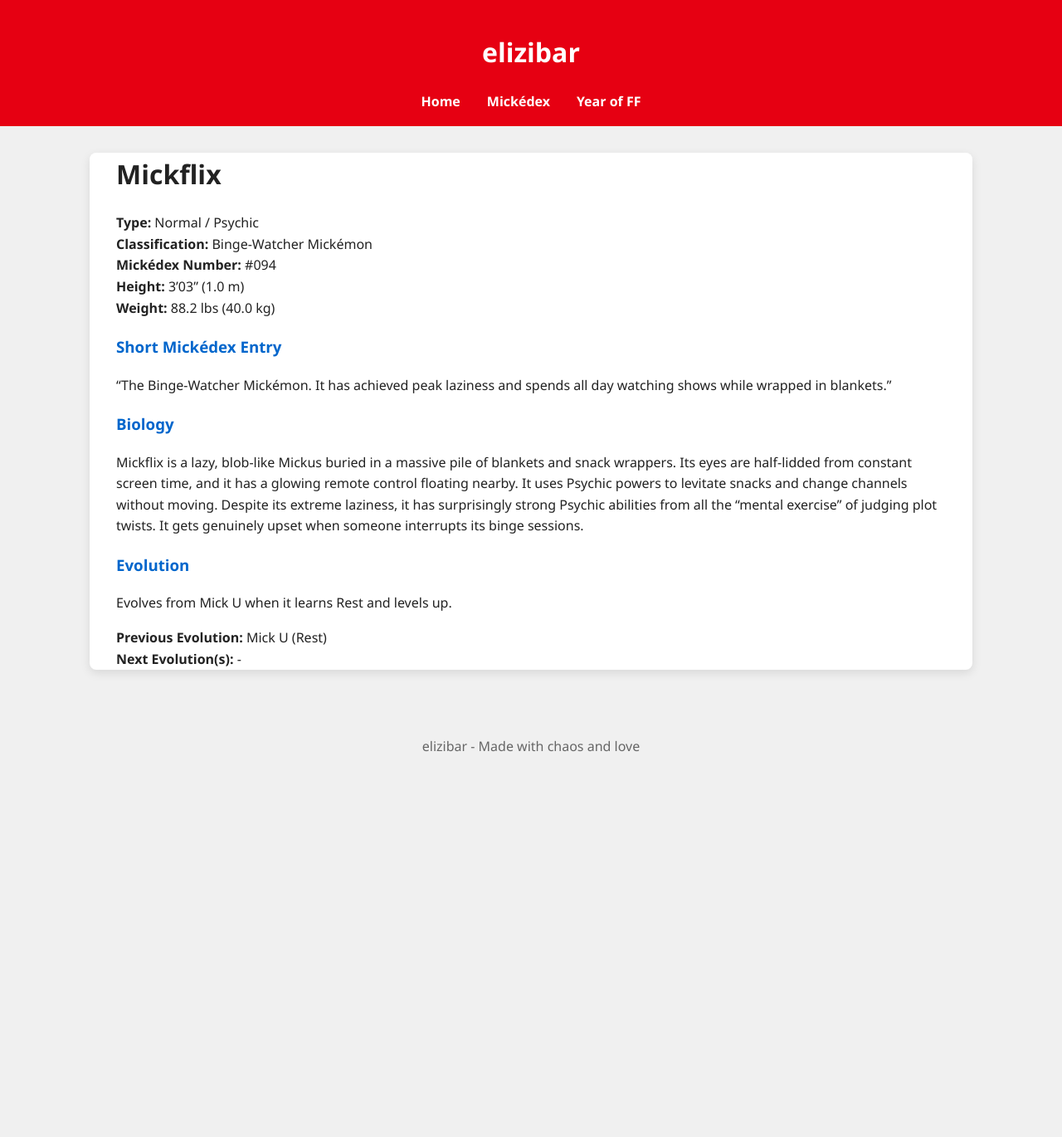
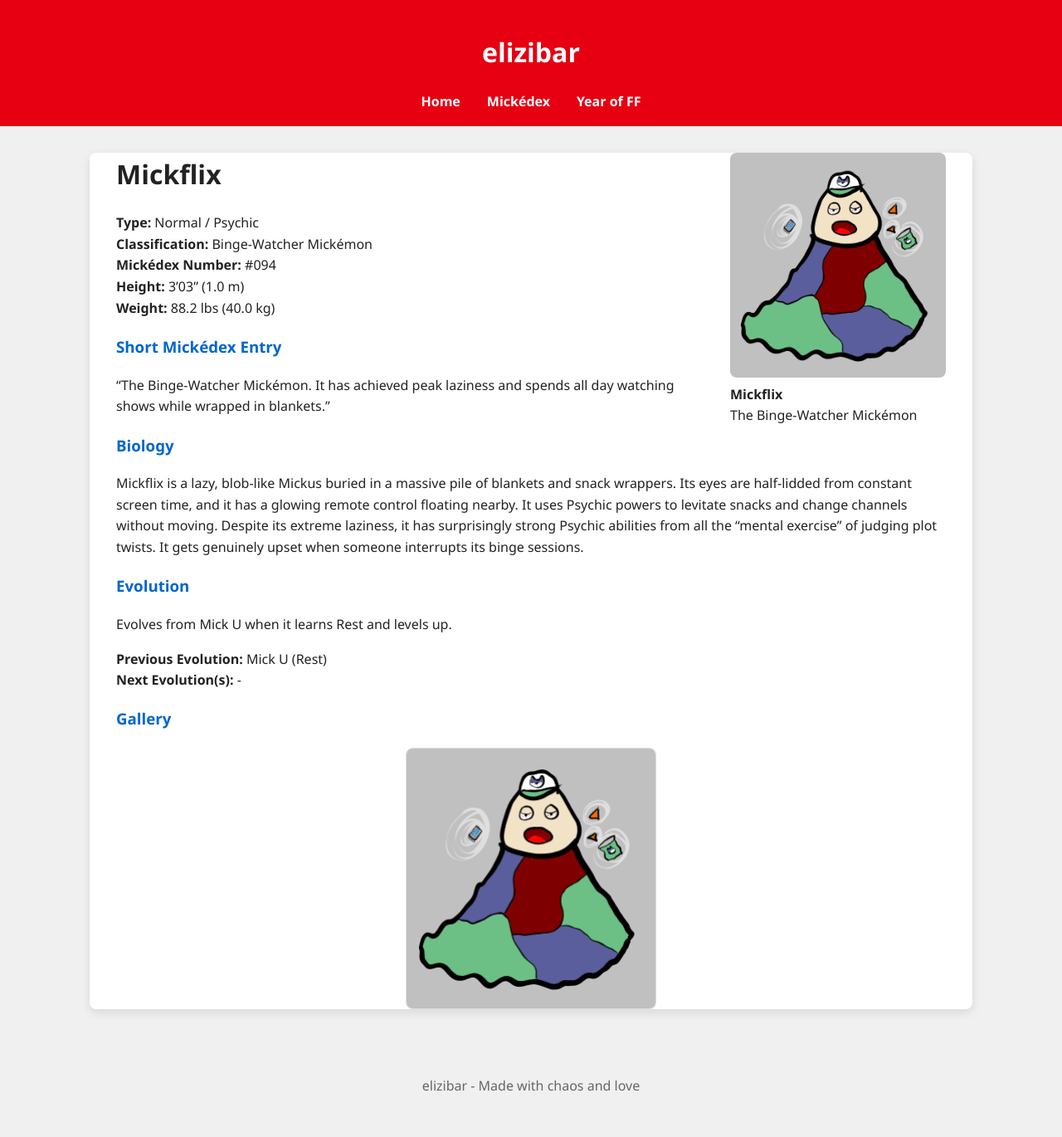
Before and after one commit to elizibar/elizibar.github.io, a Jekyll site: the page built from mickedex/simp/mickflix.md, in a window 1280 px wide. Shown: the whole page at 83% size. Built offline with Jekyll 4.4.1, drawn with Linux system fonts in a browser that asks for light colours; before the commit the page ends 961 px from its top, so only the background shows below that.

Commit message:
mickflix

```diff
--- a/mickedex/simp/mickflix.md
+++ b/mickedex/simp/mickflix.md
@@ -3,6 +3,11 @@
 layout: default
 permalink: /mickedex/mickflix/
 ---
+
+<figure style="float: right; margin: 0 0 20px 20px; width: 260px;">
+  <img src="/assets/images/mickflix.png" alt="Mickflix" style="width: 100%; border-radius: 8px;">
+  <figcaption><strong>Mickflix</strong><br>The Binge-Watcher Mickémon</figcaption>
+</figure>
 
 # Mickflix
 
@@ -23,3 +28,6 @@
 
 **Previous Evolution:** Mick U (Rest)
 **Next Evolution(s):** -
+
+### Gallery
+![Mickflix](/assets/images/mickflix.png){:width="30%" style="display: block; margin: 20px auto; border: 1px solid #ddd; border-radius: 8px;"}
```
Also changed, not shown: mickedex/simp/mickshrimp.md (+1 -1 lines), assets/images/mickflix.png (added).
